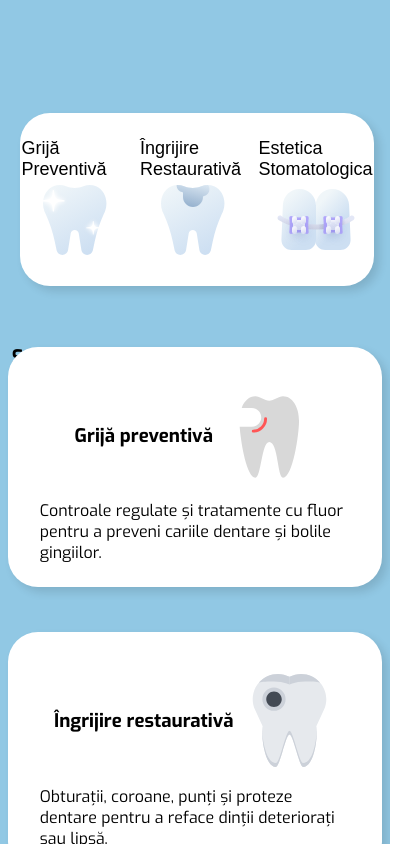
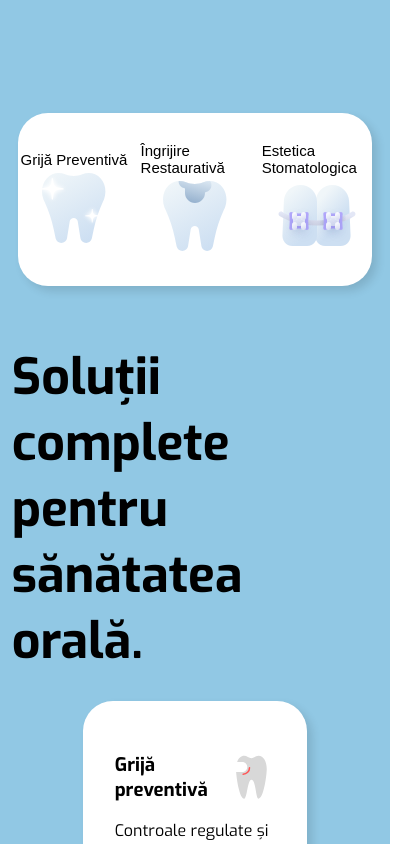
Before and after one commit to iamalexstanciu/dentist-clinic, a React (Create React App) app: page / in a window 390 px wide. Shown: the part 520-1364 px from the top of the page, 417 px wide, since content can reach past the window. Built offline with nearby package versions, Linux system fonts and the light colour scheme; a web font is replaced by a local one.

Commit message:
Solved some responsive problems.

```diff
--- a/src/components/Navbar.js
+++ b/src/components/Navbar.js
@@ -20,8 +20,8 @@ const NavContainer = styled(motion.div)`
   @media (max-width: 40em) {
     top: ${(props) => (props.click ? "0" : `calc(-50vh - 4rem)`)};
   }
-  @media (max-width: 768px) {
-    top: ${(props) => (props.click ? "0" : `calc(-50vh - 5.7rem)`)};
+  @media (max-width: 550px) {
+    top: ${(props) => (props.click ? "0" : `calc(-50vh - 5.5rem)`)};
   }
 `;
 
--- a/src/style/contact.css
+++ b/src/style/contact.css
@@ -70,16 +70,15 @@ align-items: center;
 
 @media (max-width: 480px) {
     .contact {
-        padding: 5px;
-        height: 150vh;
+        height: 200vh;
         display: flex;
         flex-direction: column;
-        justify-content: center;
+        justify-content: flex-start;
         align-items: center;
     }
 
     .first-map,
     .second-map {
-        width: 50%;
+        width: 120%;
     }
 }
--- a/src/style/home.css
+++ b/src/style/home.css
@@ -389,15 +389,15 @@ height: auto;
   }
 
   .text-homepage {
-    font-size: 24px;
+    font-size: 30px;
   }
 
   .subsection {
-    width: 90vw;
-    left: 5%;
+    width: 90%;
+    left: 4.5%;
   }
 
   .subsection a {
-    font-size: 18px;
+    font-size: 15px;
   }
 }
--- a/src/style/services.css
+++ b/src/style/services.css
@@ -147,22 +147,7 @@ width: 30%;
 /* Responsive adjustments for mobile */
 @media (max-width: 480px) {
 .services{
-    height: 250vh;
+    height: 300vh;
 }
 
-    .right-side-services {
-        display: flex;
-        flex-direction: column;
-        grid-column-gap: 3%;
-        grid-row-gap: 3%;
-        left: 0%;
-    }
-
-    .widget-services {
-        width: 100%;
-    }
-
-    .services-title-container {
-        font-size: 20px;
-    }
 }
```
